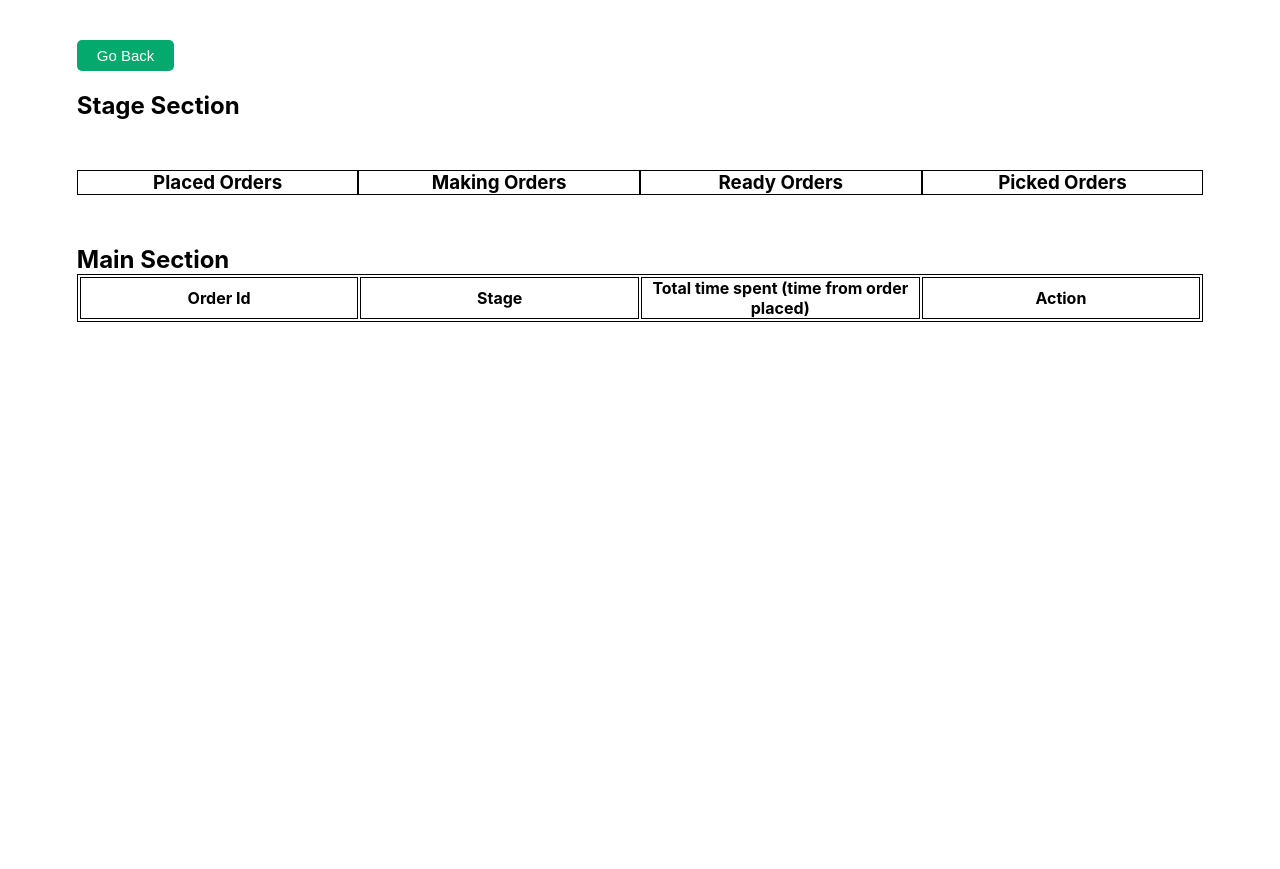
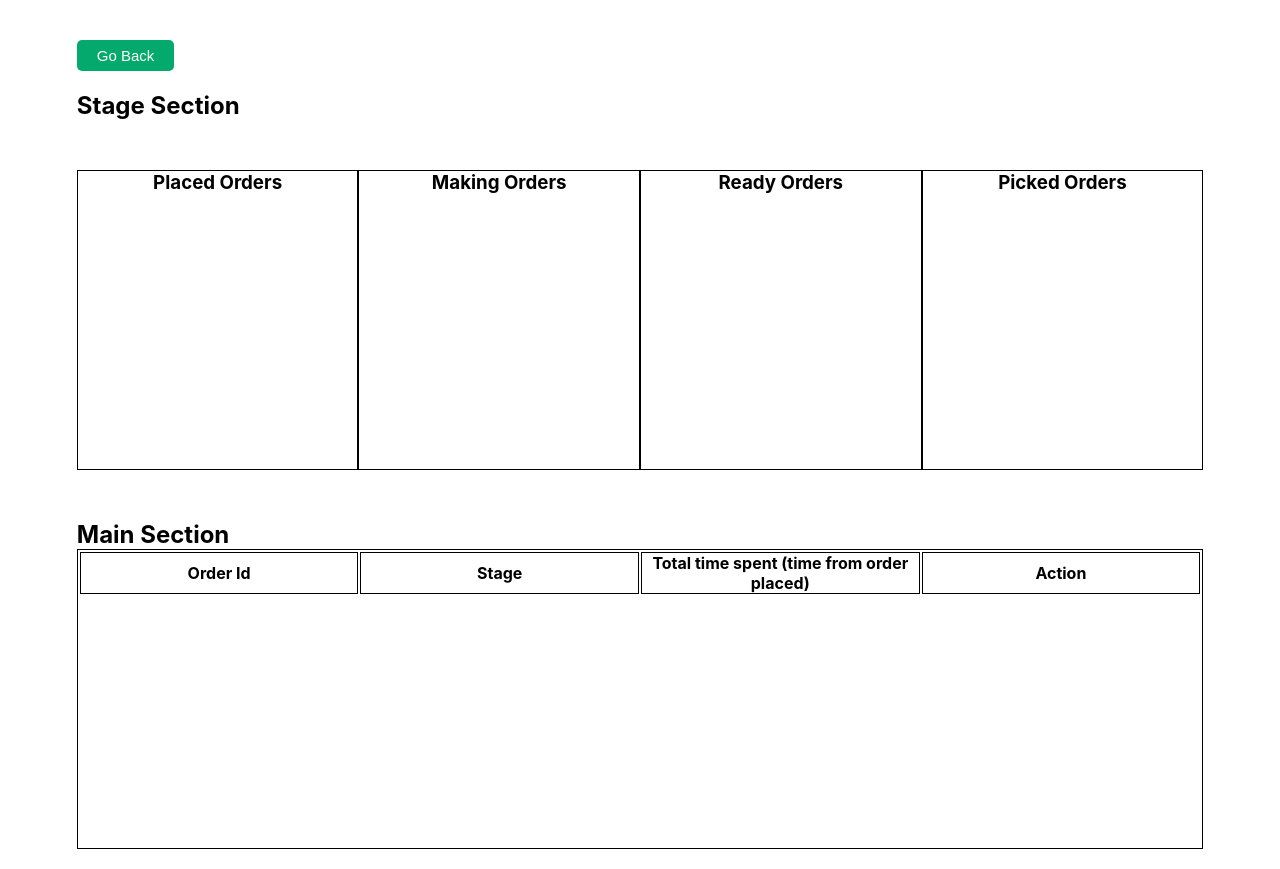
Before and after one commit to Rahulpurbia/techmint-assignment, a React (Create React App) app: page /dashboard in a window 1280 px wide. Before the commit the page ends 800 px from the top, so only its background shows below. Built offline with nearby package versions, Linux system fonts and the light colour scheme.

Commit message:
Add min-height to containers

```diff
--- a/src/App.css
+++ b/src/App.css
@@ -61,3 +61,7 @@ th {
 .px-10 {
   padding-inline: 10px;
 }
+
+.min-height-300 {
+  min-height: 300px;
+}
--- a/src/components/DashboardTable/DashboardTable.jsx
+++ b/src/components/DashboardTable/DashboardTable.jsx
@@ -12,7 +12,7 @@ const DashboardTable = () => {
   return (
     <div>
       <h2>Main Section</h2>
-      <table className="w-100 text-center">
+      <table className="w-100 text-center min-height-300">
         <thead>
           <tr>
             <th>Order Id</th>
--- a/src/components/StagesSection/StagesSection.jsx
+++ b/src/components/StagesSection/StagesSection.jsx
@@ -15,7 +15,7 @@ const StagesSection = () => {
   return (
     <>
       <h2 className="mb-10">Stage Section</h2>
-      <div className="dashboard-container">
+      <div className="dashboard-container min-height-300">
         {Object.entries(orderList).map((stageArr) => {
           return (
             <div className="text-center" key={stageArr[0]}>
```
